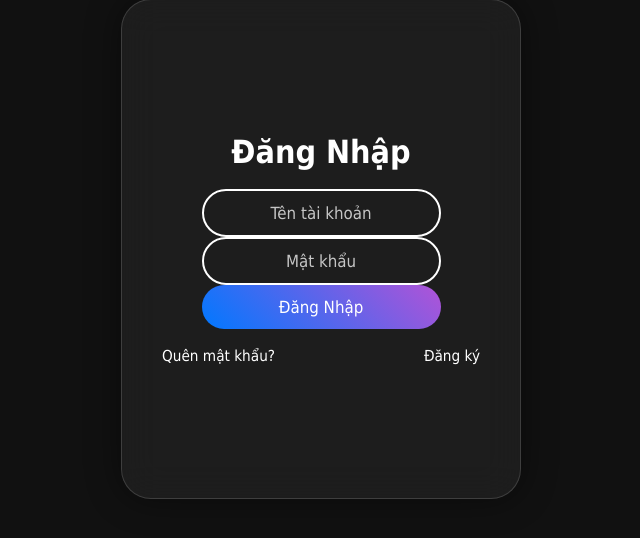
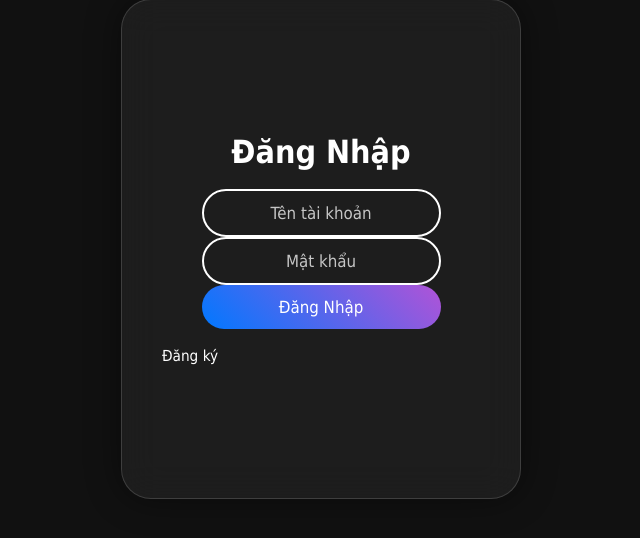
Before and after one commit to Stare-VuT/app.py, a Python web app: template templates/index.html in a window 1280 px wide. Shown: the part 151-689 px from the top of the page, without its empty margins (319-959 px from the left). Run offline with Jinja, Linux system fonts and the light colour scheme; the template is opened without the code that fills it, so the values that code supplies are empty.

Commit message:
Update index.html
.

```diff
--- a/templates/index.html
+++ b/templates/index.html
@@ -34,7 +34,6 @@
       </form>
 
       <div class="links">
-        <a href="#">Quên mật khẩu?</a>
         <a href="{{ url_for('register') }}">Đăng ký</a>
       </div>
     </div>
```
